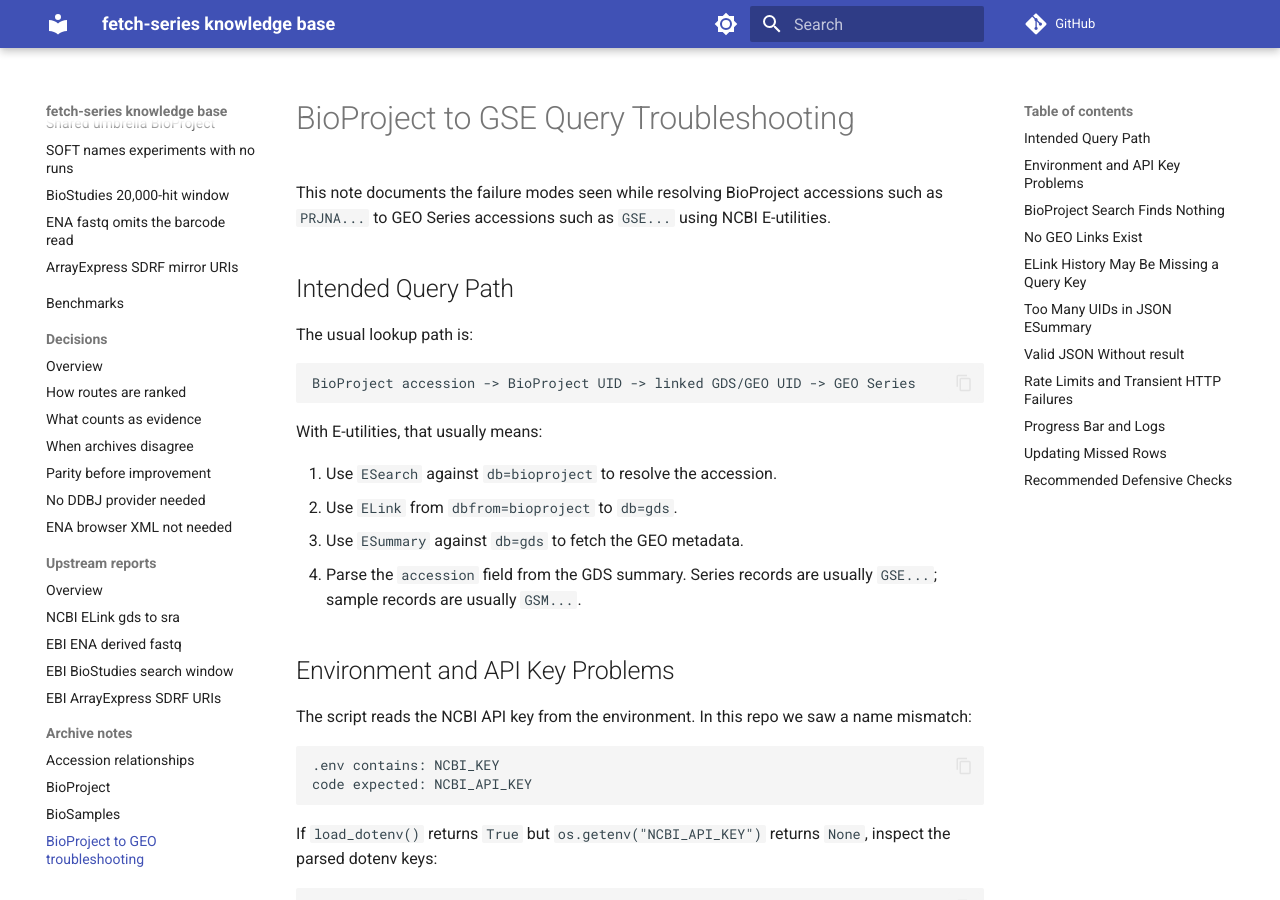
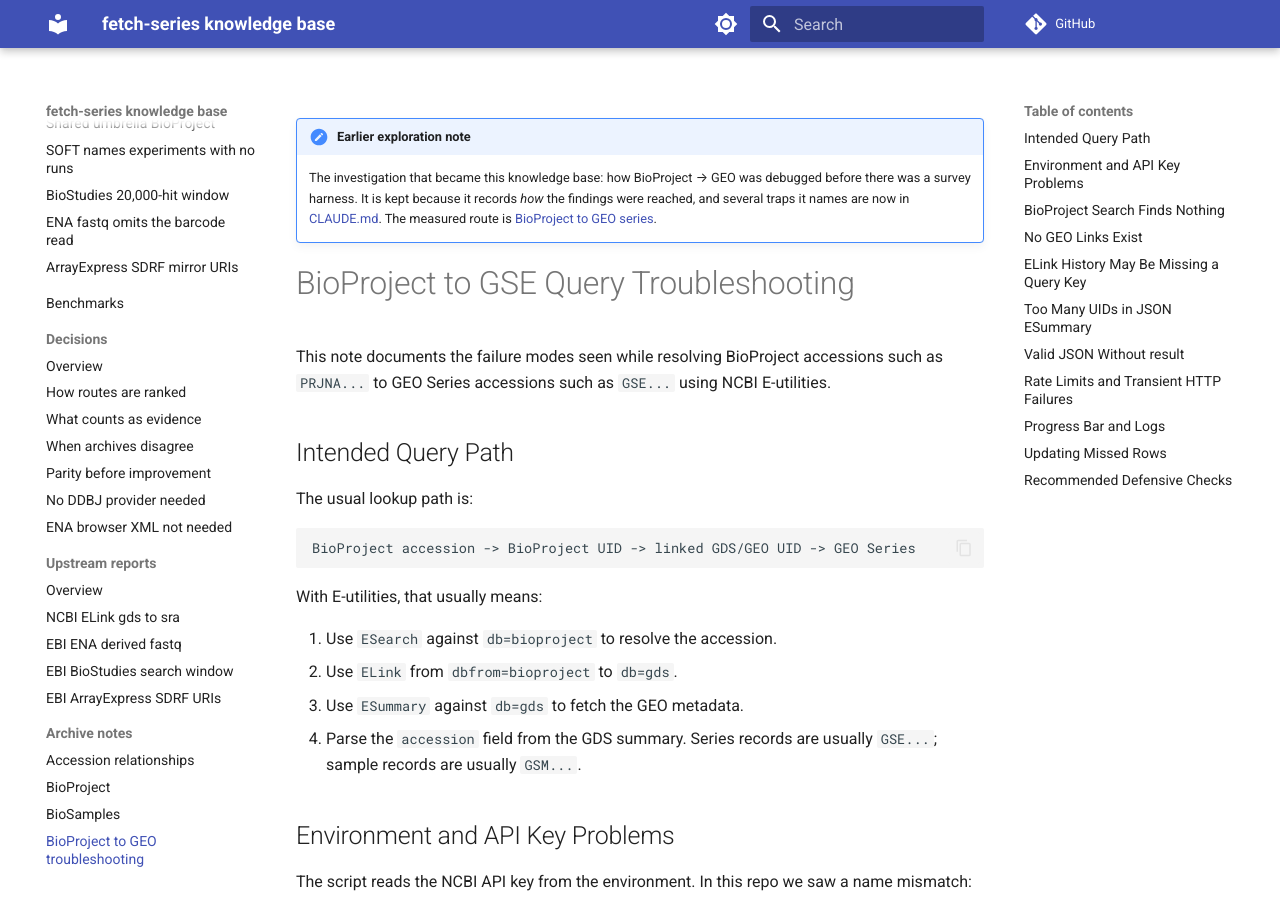
Before and after one commit to cellgeni/fetch-series, an MkDocs documentation site: the page built from docs/bioproject2geo_troubleshooting.md, in a window 1280 px wide and 900 px high. Built offline with MkDocs 1.6.1 and Material for MkDocs 9.7.7, drawn with Linux system fonts in a browser that asks for light colours; comment, search, counter and statistics services are not loaded.

Commit message:
docs: mark the four pre-census pages as earlier exploration notes
They record how the findings were reached, which is worth keeping, but a reader
landing on a coverage claim written before any survey should be told which page
superseded it. The knowledge-base 'imported note' pattern.

Co-Authored-By: Claude Opus 5 <noreply@anthropic.com>

```diff
--- a/docs/bioproject2geo_troubleshooting.md
+++ b/docs/bioproject2geo_troubleshooting.md
@@ -1,3 +1,10 @@
+---
+title: BioProject to GEO troubleshooting
+---
+
+!!! note "Earlier exploration note"
+    The investigation that became this knowledge base: how BioProject → GEO was debugged before there was a survey harness. It is kept because it records *how* the findings were reached, and several traps it names are now in [CLAUDE.md](https://github.com/cellgeni/fetch-series/blob/main/CLAUDE.md). The measured route is [BioProject to GEO series](routes/bioproject-to-geo-series/index.md).
+
 # BioProject to GSE Query Troubleshooting
 
 This note documents the failure modes seen while resolving BioProject
```
Also changed, not shown: docs/bioproject.md (+7 -0 lines), docs/biosamples.md (+7 -0 lines), docs/relationships.md (+7 -0 lines).
